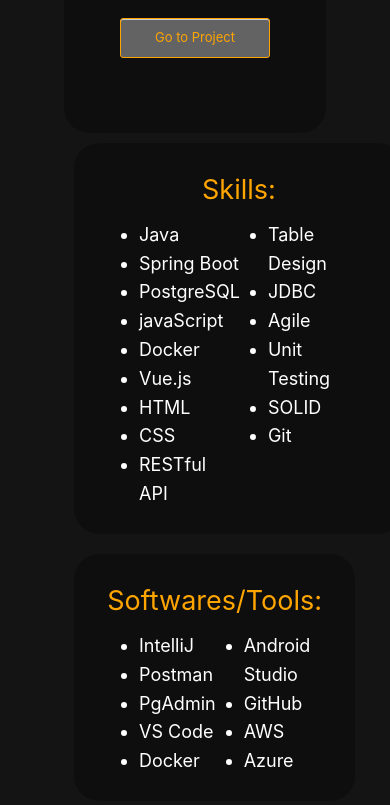
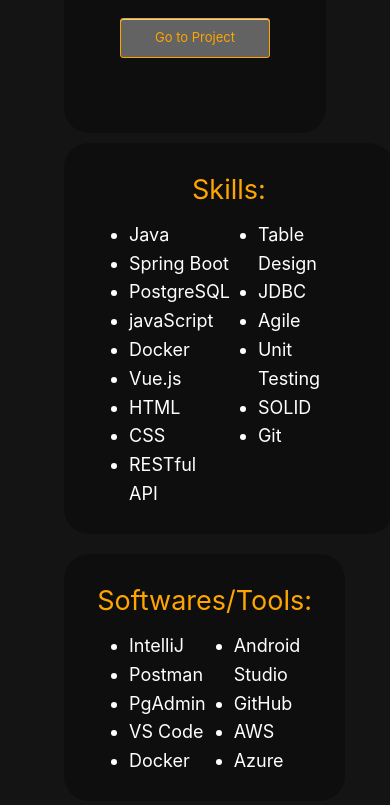
Before and after one commit to Skeffy/skeffy.github.io, a Vue app: page / in a window 390 px wide. Shown: the part 3030-3835 px from the top of the page. Built offline with nearby package versions, Linux system fonts and the light colour scheme.

Commit message:
added styling for below 750px

```diff
--- a/src/components/List.vue
+++ b/src/components/List.vue
@@ -33,4 +33,11 @@
 .listitem {
     padding-right: 10px;
 }
+
+@media (max-width: 750px) {
+    .list {
+        margin-left: auto;
+        margin-right: auto;
+    }
+}
 </style>
```
